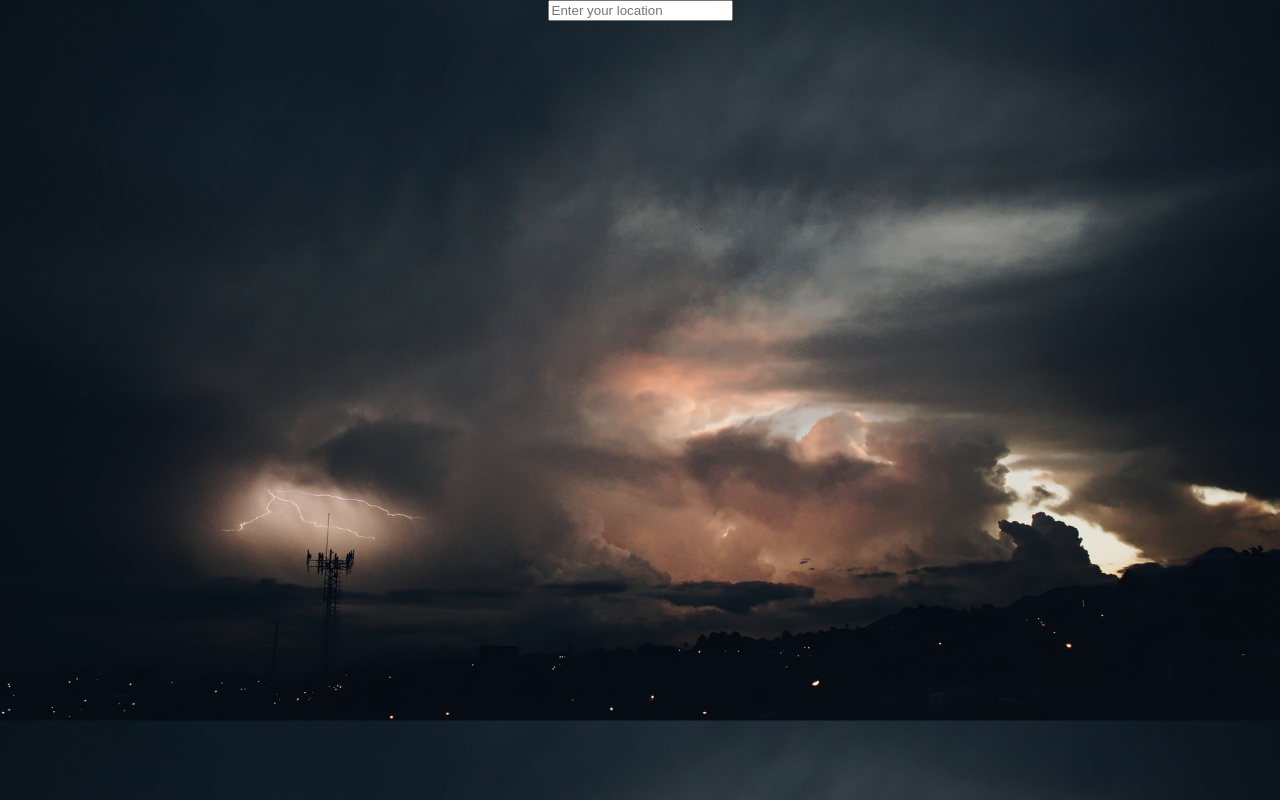
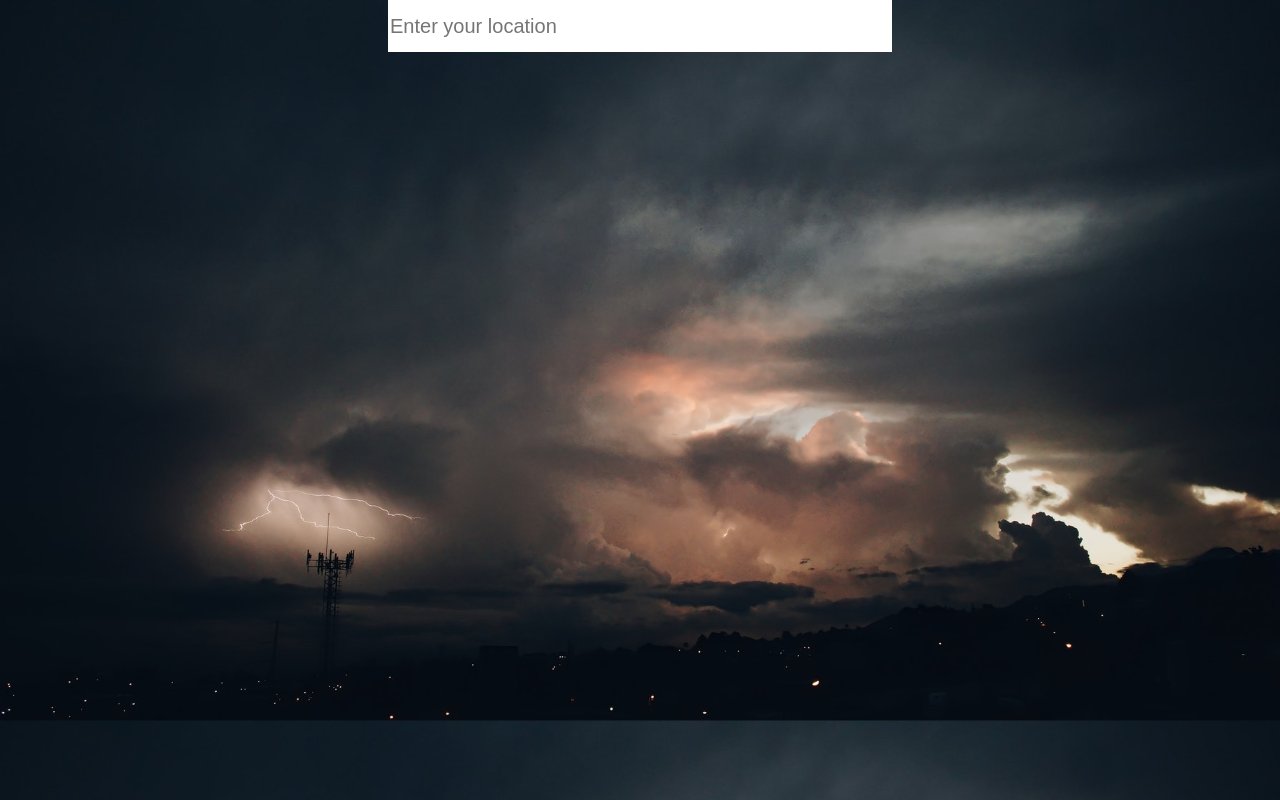
Before and after one commit to CamBuscher/weatherly, a React (Create React App) app: page / in a window 1280 px wide. Built offline with nearby package versions, Linux system fonts and the light colour scheme.

Commit message:
Style input bar

```diff
--- a/src/InitialInput.js
+++ b/src/InitialInput.js
@@ -1,4 +1,5 @@
 import React, { Component } from 'react';
+import './Styles/InitialInput.css'
 
 export default class InitialInput extends Component {
   constructor() {
--- /dev/null
+++ b/src/Styles/InitialInput.css
@@ -0,0 +1,6 @@
+input {
+  width: 500px;
+  height: 50px;
+  border: none;
+  font-size: 20px;
+}
```
